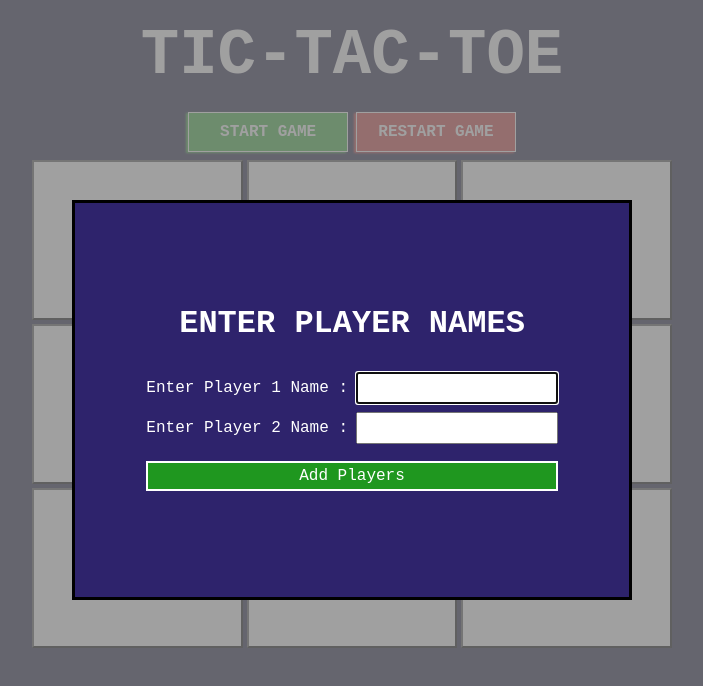
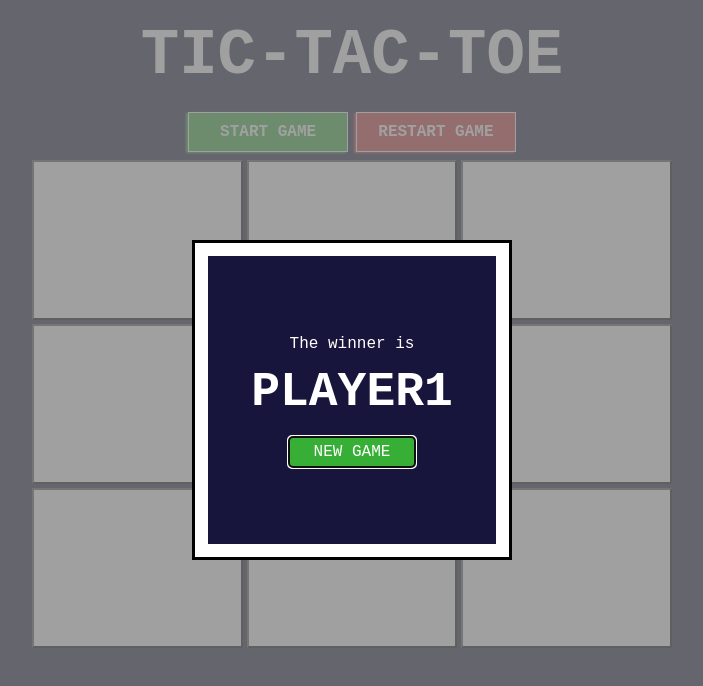
Before and after one commit to StewardRighteous/top-tic-tac-toe, a plain HTML site: page index.html in a window 1280 px wide. Shown: the whole page, without its empty margins (288-991 px from the left). Drawn offline with Linux system fonts and the light colour scheme.

Commit message:
design winner dialog box

```diff
--- a/index.html
+++ b/index.html
@@ -10,14 +10,16 @@
 </head>
 <body>
     <dialog class="player-name">
+        <div class="container">
             <form action="">
                 <h1>Enter Player Names</h1>
                 <label for="player1">Enter Player 1 Name :</label>
-            <input type="text" id="player1" autofocus required>
+                <input type="text" id="player1" autofocus required maxlength="8">
                 <label for="player2">Enter Player 2 Name :</label>
-            <input type="text" id="player2" required>
+                <input type="text" id="player2" required maxlength="8">
                 <button type="button">Add Players</button>
             </form>
+        </div>
     </dialog>
     <div class="game-container">
         <h1>TIC-TAC-TOE</h1>
@@ -38,8 +40,11 @@
         </div>
     </div>
     <dialog class="winner">
+        <div class="winner-notice">
             <p>The winner is</p>
             <h1>player1</h1>
+            <button>New Game</button>
+        </div>
     </dialog>
 </body>
 </html>
--- a/script.js
+++ b/script.js
@@ -193,6 +193,7 @@ function createUIController(){
     // Start and Restart Game Buttons
     const gameContainer = document.querySelector(".game-container");
     const userButtons = gameContainer.querySelector(".buttons");
+    const scoreCard = gameContainer.querySelector("h1");
     const startGameButton = userButtons.querySelector("button .start");
     const restartGameButton = userButtons.querySelector("button .restart");
 
@@ -209,6 +210,7 @@ function createUIController(){
 
     // winner dialog
     const winnerDialog = document.querySelector(".winner");
+    const newGameButton = winnerDialog.querySelector("button");
 
     function showPlayerNameDialog(){
         playerNameDialog.showModal();
@@ -220,5 +222,5 @@ function createUIController(){
     return{ showPlayerNameDialog , showWinnerDialog};
 }
 
-const startGame = createUIController();
-startGame.showPlayerNameDialog();
+const game = createUIController();
+game.showWinnerDialog();
--- a/style.css
+++ b/style.css
@@ -19,14 +19,19 @@ dialog.player-name {
     width: 35rem;
     height: 25rem;
     background-color: var(--main-color-2);
-    display: flex;
-    align-items: center;
-    justify-content: center;
 }
 
 dialog::backdrop {
     background-color: gray;
     opacity: 0.75;
+}
+
+.player-name .container {
+    height: 100%;
+    width: 100%;
+    display: flex;
+    align-items: center;
+    justify-content: center;
 }
 
 .player-name form {
@@ -37,20 +42,20 @@ dialog::backdrop {
     gap: 8px;
 }
 
-.player-name  h1 {
+.player-name h1 {
     text-align: center;
     text-transform: uppercase;
     font-size: 2rem;
     grid-column: 1 / -1;
 }
 
-.player-name label{
+.player-name label {
     font-size: large;
     align-self: center;
 }
 
-.player-name form button{
-    --color : rgb(31, 151, 31);
+.player-name form button {
+    --color: rgb(31, 151, 31);
     grid-column: 1/ -1;
     align-self: center;
     font-size: 1rem;
@@ -60,8 +65,8 @@ dialog::backdrop {
     border: 2px solid white;
 }
 
-.player-name form button:hover{
-    --color : rgb(67, 221, 67);
+.player-name form button:hover {
+    --color: rgb(67, 221, 67);
 }
 
 
@@ -145,3 +150,46 @@ dialog::backdrop {
 .tic-tac-toe .O {
     --marker-color: var(--secondary-color);
 }
+
+/* Winner dialog box */
+dialog.winner{
+    margin: auto;
+    width: 20rem;
+    height: 20rem;
+}
+
+dialog.winner .winner-notice{
+    width: 100%;
+    height: 100%;
+    display: flex;
+    flex-direction: column;
+    align-items: center;
+    justify-content: center;
+    background-color: var(--main-color);
+    color: white;
+}
+
+dialog.winner .winner-notice p{
+    font-size: 1rem;
+}
+
+dialog.winner .winner-notice h1{
+    font-size: 3rem;
+    text-transform: uppercase;
+}
+
+dialog.winner .winner-notice button{
+    --color: rgb(55, 175, 55);
+    margin-top: 8px;
+    width: 8rem;
+    height: 2rem;
+    font-size: large;
+    border-radius: 4px;
+    color: white;
+    text-transform: uppercase;
+    background-color:var(--color) ;
+}
+
+dialog.winner .winner-notice button:hover{
+    --color: rgb(17, 214, 17);
+}
```
Lines whose indentation alone changed are shown as unchanged.
